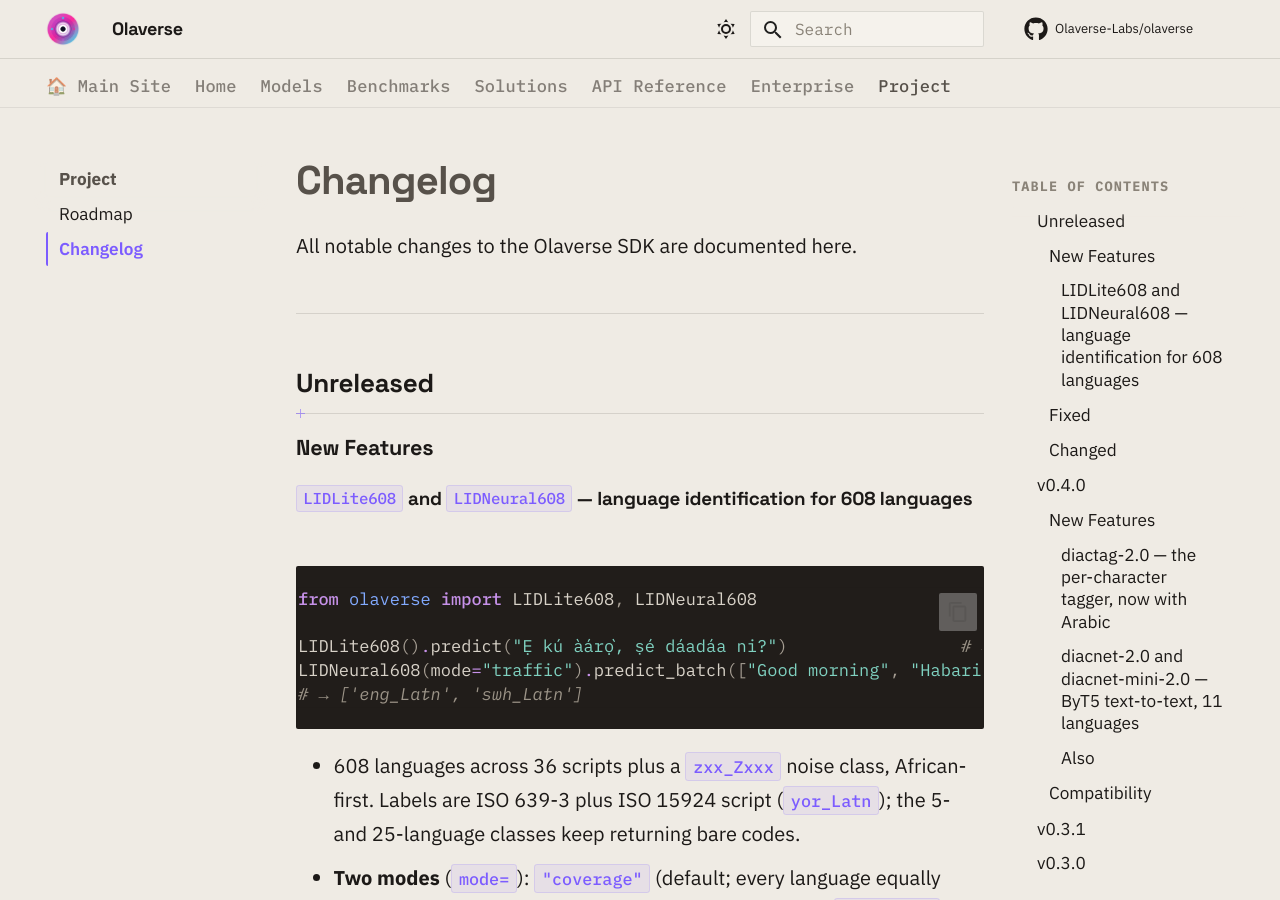
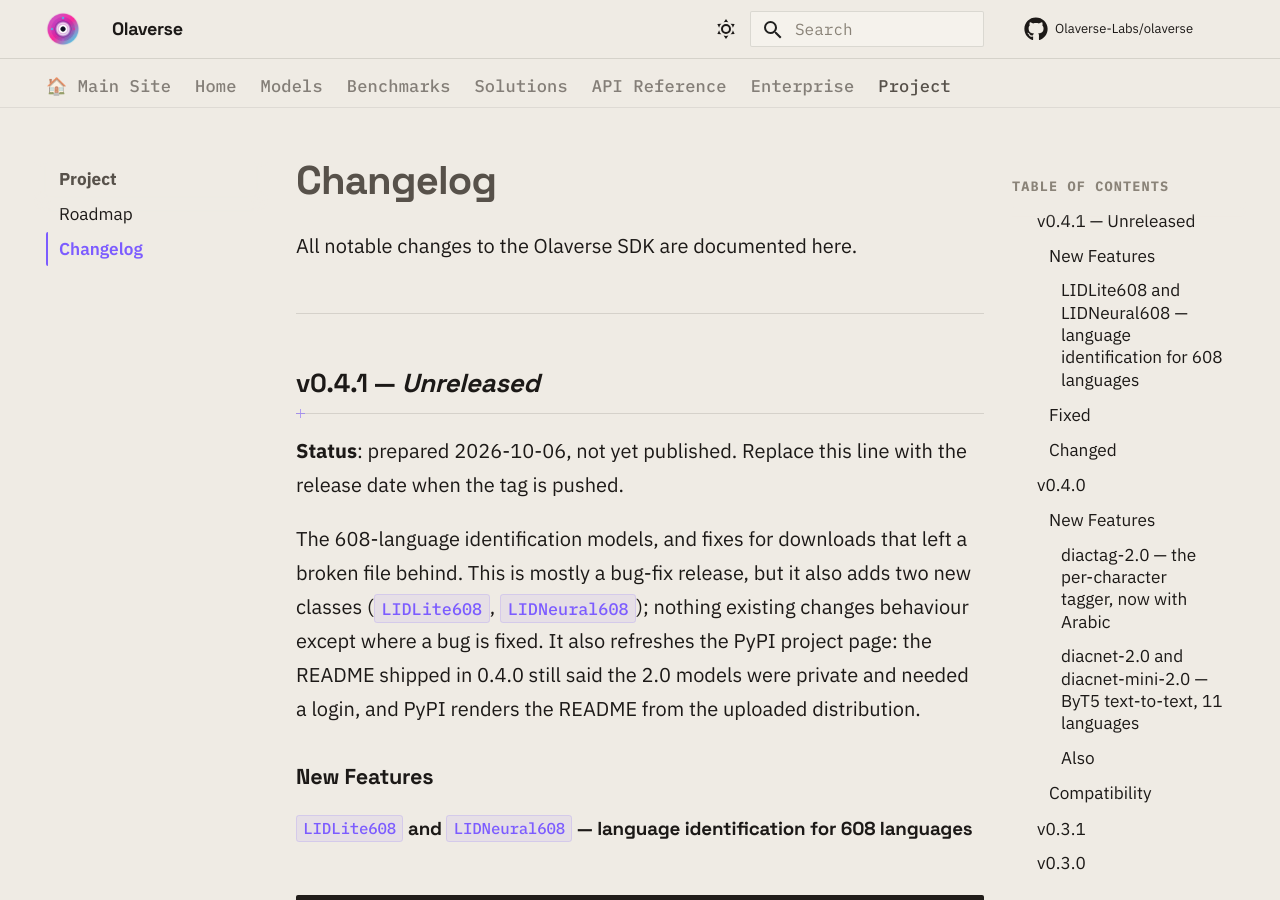
Before and after one commit to Olaverse-Labs/olaverse, an MkDocs documentation site: the page built from docs/changelog.md, in a window 1280 px wide and 900 px high. Built offline with MkDocs 1.6.1 and Material for MkDocs 9.7.7, drawn with Linux system fonts in a browser that asks for light colours; comment, search, counter and statistics services are not loaded; the version menu is left out.

Commit message:
Prepare v0.4.1
Bump the version to 0.4.1 in pyproject.toml and olaverse/__init__.py, and turn
the changelog's Unreleased section into v0.4.1 (marked not yet published). The
release carries LIDLite608/LIDNeural608 and the fixes for partial downloads,
the ONNX "not found" masking and LIDLite25 on NumPy 2.

The README, which PyPI renders from the uploaded distribution, gains a v0.4.1
block; the 0.4.0 page still described the 2.0 models as private. Nothing is
tagged or published.

Co-Authored-By: Claude <noreply@anthropic.com>
Claude-Session: https://claude.ai/code/session_01GBixqAhkuqsKBpDwErjJ81

```diff
--- a/docs/changelog.md
+++ b/docs/changelog.md
@@ -4,7 +4,11 @@ All notable changes to the Olaverse SDK are documented here.
 
 ---
 
-## Unreleased
+## v0.4.1 — *Unreleased*
+
+**Status**: prepared 2026-10-06, not yet published. Replace this line with the release date when the tag is pushed.
+
+The 608-language identification models, and fixes for downloads that left a broken file behind. This is mostly a bug-fix release, but it also adds two new classes (`LIDLite608`, `LIDNeural608`); nothing existing changes behaviour except where a bug is fixed. It also refreshes the PyPI project page: the README shipped in 0.4.0 still said the 2.0 models were private and needed a login, and PyPI renders the README from the uploaded distribution.
 
 ### New Features
 
--- a/docs/nlp.md
+++ b/docs/nlp.md
@@ -166,7 +166,7 @@ neural.predict_proba("What causes ocean tides?")
 
 ---
 
-### LIDLite608 / LIDNeural608 — 608-language identification
+### LIDLite608 / LIDNeural608 — 608-language identification *(New in v0.4.1)*
 
 **Model Cards**: [olaverse/lid-lite-608](https://huggingface.co/olaverse/lid-lite-608) · [olaverse/lid-neural-608](https://huggingface.co/olaverse/lid-neural-608) · **Full guide**: [Language Detection →](models/language-detection.md#lidlite608-lidneural608-608-languages)
 
--- a/olaverse/__init__.py
+++ b/olaverse/__init__.py
@@ -29,7 +29,7 @@ from olaverse.llm import LegalPeace, MIST, MISTTitleGenerator, MISTQuestionGener
 from olaverse.vision import PrismUpscaler, PrismDenoiser, PrismSteganography
 from olaverse.data import load_dataset, list_datasets, dataset_info
 
-__version__ = "0.4.0"
+__version__ = "0.4.1"
 
 __all__ = [
     # NLP — diacritization
--- a/pyproject.toml
+++ b/pyproject.toml
@@ -4,7 +4,7 @@ build-backend = "setuptools.build_meta"
 
 [project]
 name = "olaverse"
-version = "0.4.0"
+version = "0.4.1"
 description = "Advanced ML infrastructure and interface to load and run all Olaverse models"
 readme = "README.md"
 authors = [
```
Also changed, not shown: README.md (+16 -0 lines).
